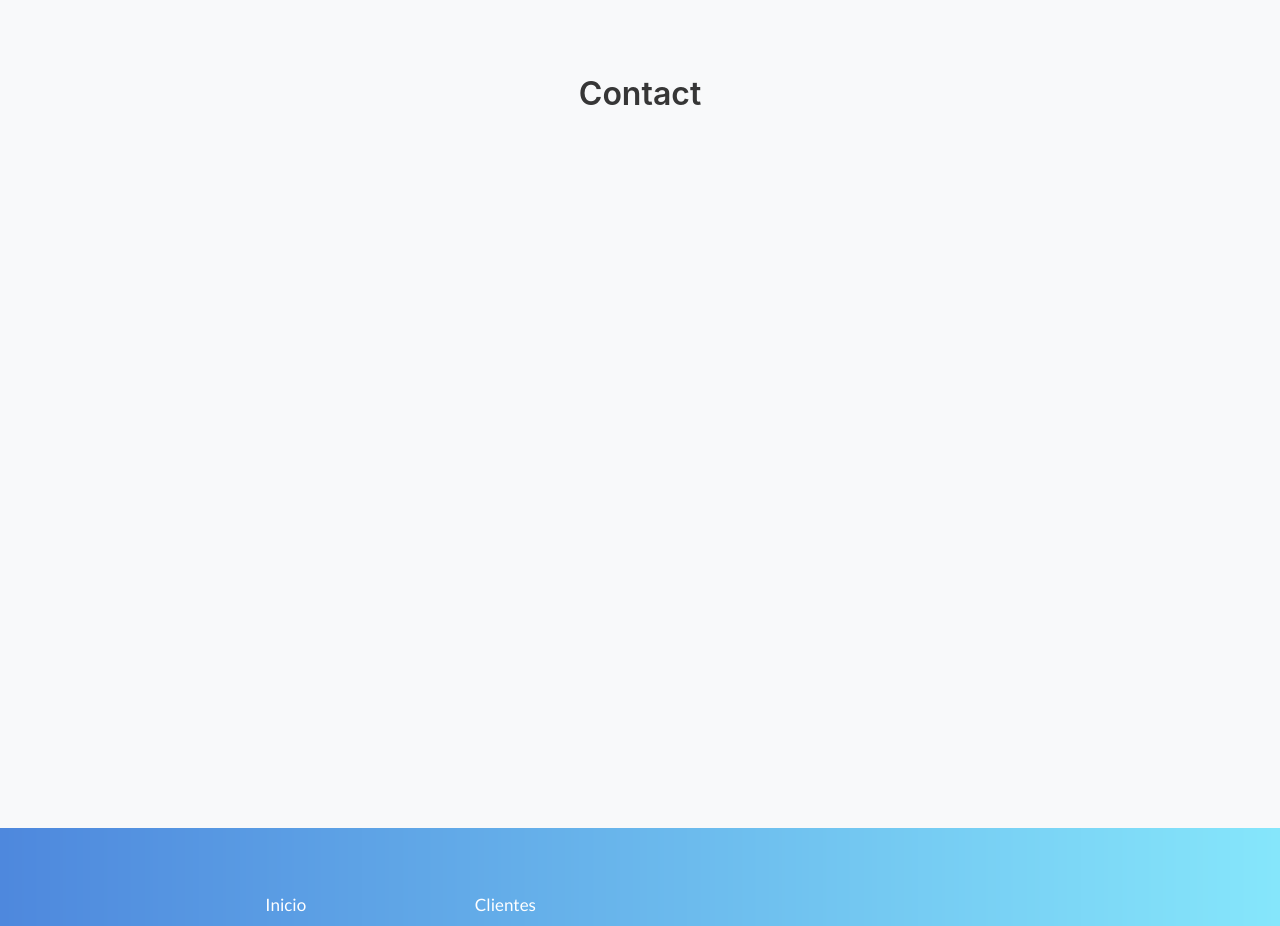
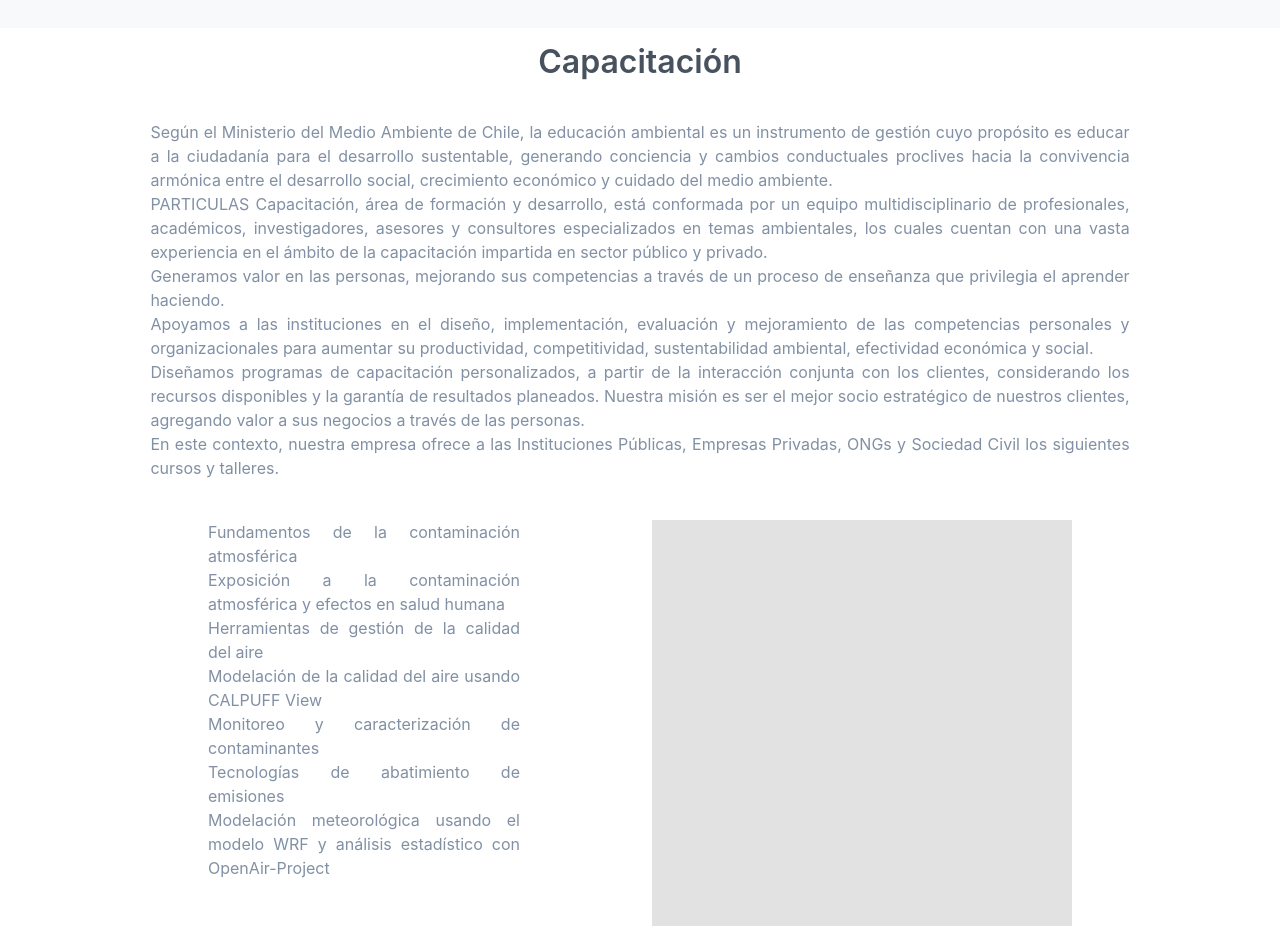
Before and after one commit to progressio-spa/particulasCL, a Vue app: page /#/ in a window 1280 px wide. Shown: the part 4520-5446 px from the top of the page. Built offline with nearby package versions, Linux system fonts and the light colour scheme.

Commit message:
CHG: se agrega vista de capacitación y se configura en la plantilla

```diff
--- /dev/null
+++ b/src/sections/Training.vue
@@ -0,0 +1,127 @@
+<template>
+    <section class="hero is-fullheight">
+        <div class="hero-body">
+            <div class="columns" id="columns-header">
+                <div class="column is-full">
+                    <div class="header">
+                        <p class="title">Capacitación</p>
+                    </div>
+                    <div class="description">
+                        <p>Según el Ministerio del Medio Ambiente de Chile, la educación ambiental es un instrumento de
+                            gestión cuyo propósito es educar a la ciudadanía para el desarrollo sustentable,
+                            generando conciencia y cambios conductuales proclives hacia la convivencia armónica entre
+                            el desarrollo social, crecimiento económico y cuidado del medio ambiente.
+                            <br>
+                            PARTICULAS Capacitación, área de formación y desarrollo, está conformada por un equipo
+                            multidisciplinario de profesionales, académicos, investigadores, asesores y consultores
+                            especializados en temas ambientales, los cuales cuentan con una vasta experiencia en el
+                            ámbito de la capacitación impartida en sector público y privado.
+                            <br>
+                            Generamos valor en las personas, mejorando sus competencias a través de un proceso de
+                            enseñanza que privilegia el aprender haciendo.
+                            <br>
+                            Apoyamos a las instituciones en el diseño, implementación, evaluación y mejoramiento de las
+                            competencias personales y organizacionales para aumentar su productividad, competitividad,
+                            sustentabilidad ambiental, efectividad económica y social.
+                            <br>
+                            Diseñamos programas de capacitación personalizados, a partir de la interacción conjunta con
+                            los clientes, considerando los recursos disponibles y la garantía de resultados planeados.
+                            Nuestra misión es ser el mejor socio estratégico de nuestros clientes, agregando valor a sus
+                            negocios a través de las personas.
+                            <br>
+                            En este contexto, nuestra empresa ofrece a las Instituciones Públicas, Empresas Privadas,
+                            ONGs y Sociedad Civil los siguientes cursos y talleres.
+
+                        </p>
+                    </div>
+                </div>
+            </div>
+            <div class="columns" id="columns-body">
+                <div class="column is-half" id="left">
+                    <div class="aboutUs-body">
+                        <ul>
+                            <li>Fundamentos de la contaminación atmosférica</li>
+                            <li>Exposición a la contaminación atmosférica y efectos en salud humana</li>
+                            <li>Herramientas de gestión de la calidad del aire</li>
+                            <li>Modelación de la calidad del aire usando CALPUFF View</li>
+                            <li>Monitoreo y caracterización de contaminantes</li>
+                            <li>Tecnologías de abatimiento de emisiones</li>
+                            <li>Modelación meteorológica usando el modelo WRF y análisis estadístico con OpenAir-Project</li>
+                        </ul>
+                    </div>
+                </div>
+                <div class="column is-half" id="right">
+                    <div class="color"></div>
+                </div>
+            </div>
+        </div>
+    </section>
+</template>
+
+<style scoped>
+    .hero-body {
+        display: flex;
+        flex-direction: column;
+        justify-content: center;
+        align-items: flex-start;
+        background-color: white;
+        padding-top: 2vh;
+    }
+
+    .container {
+        height: 600px;
+        width: auto;
+        display: grid;
+        padding: 0;
+    }
+
+    #columns-body {
+        width: 100%;
+        height: 600px;
+    }
+
+    .title {
+        color: #47525E;
+    }
+
+    .header {
+        display: flex;
+        flex-direction: row;
+        justify-content: center;
+        padding-bottom: 5vh;
+    }
+
+    .description{
+        color: #8190A5;
+        padding-left: 8vw;
+        padding-right: 8vw;
+        padding-bottom: 2vh;
+        text-align: justify;
+    }
+
+    .aboutUs-body{
+        height:100%;
+        color: #8190A5;
+        text-align: justify;
+    }
+
+    #left{
+        padding-left: 20vh;
+        padding-right: 15vh;
+    }
+
+    #right{
+        padding-right:20vh;
+    }
+
+
+    .color {
+        width: 100%;
+        height: 100%;
+        background-color: rgb(226, 226, 226);
+    }
+
+    #columns-header {
+        display: block;
+    }
+</style>
--- a/src/views/SinglePage.vue
+++ b/src/views/SinglePage.vue
@@ -6,6 +6,7 @@
     <Strategic></Strategic>
     <Experience></Experience>
 		<News></News>
+    <Training></Training>
 		<Contact></Contact>
     <Footer></Footer>
 	</div>
@@ -21,6 +22,8 @@ import Contact from '@/sections/Contact.vue';
 import Experience from '@/sections/Experience.vue';
 import AboutUs from '@/sections/AboutUs.vue';
 import Strategic from '@/sections/Strategic.vue';
+import Training from '@/sections/Training.vue';
+
 
 export default {
   name: 'home',
@@ -32,6 +35,7 @@ export default {
     Experience,
     AboutUs,
     Strategic,
+    Training,
     Footer
   }
 }
```
